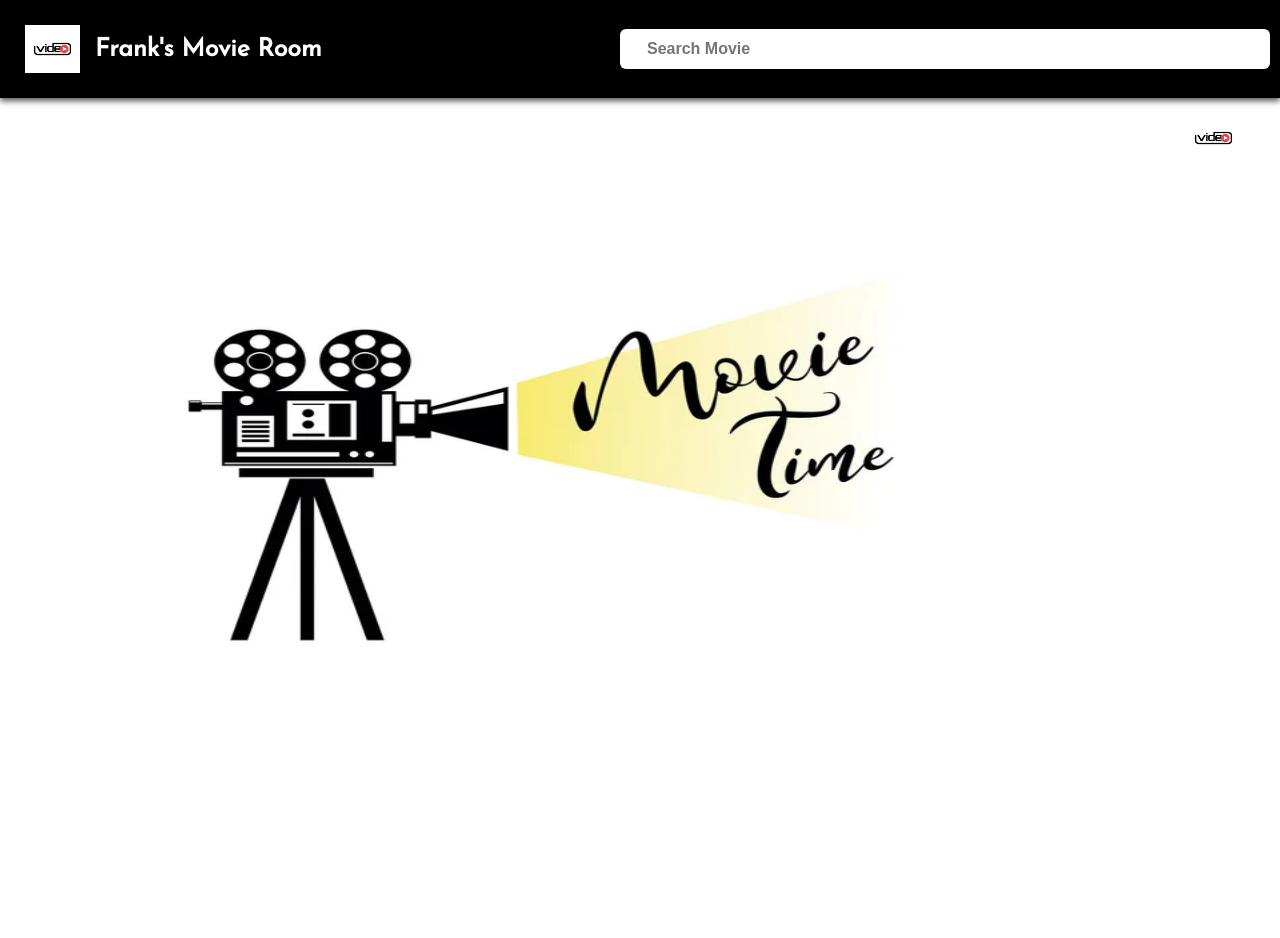
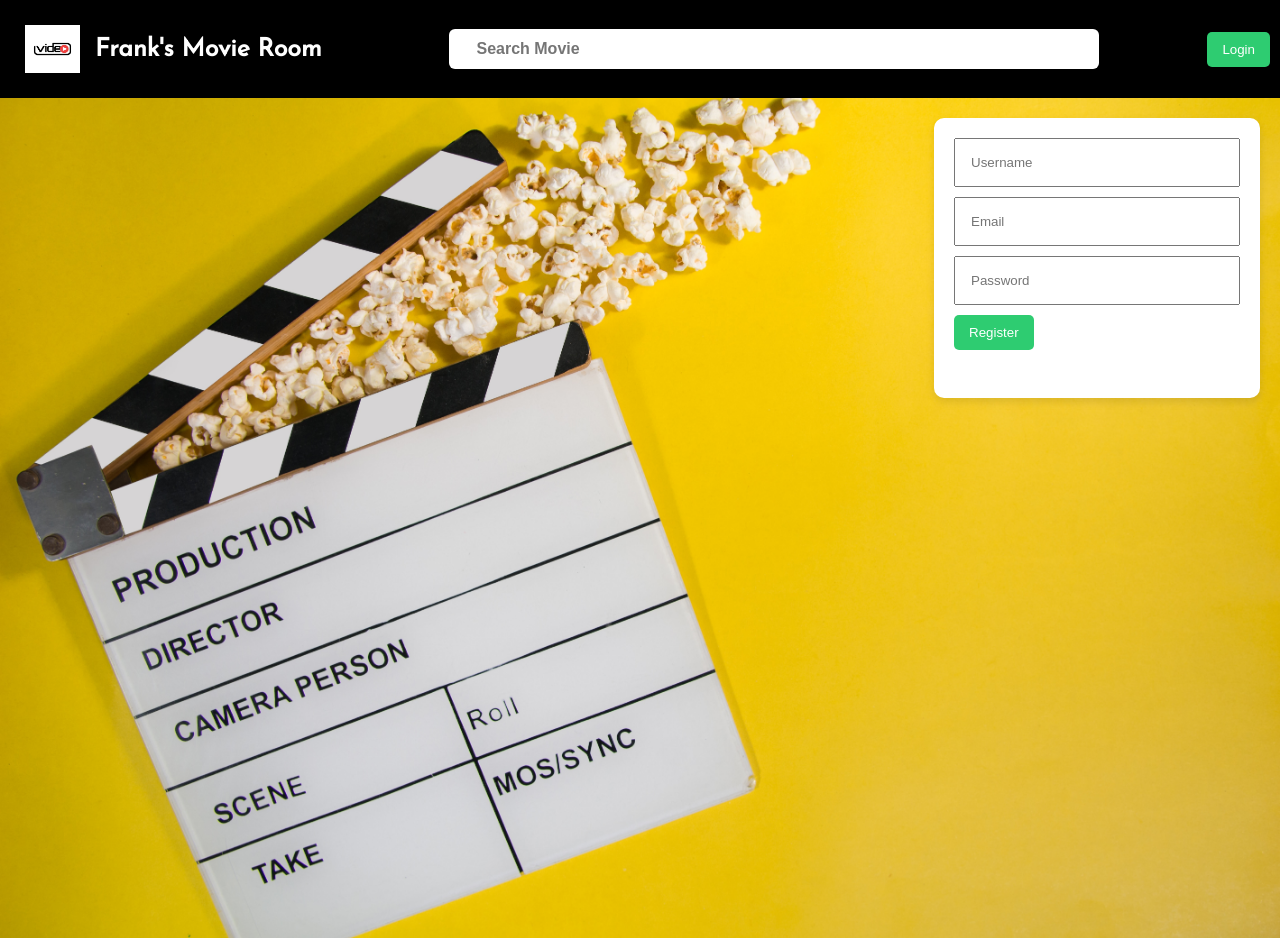
Before and after one commit to mperwe/media-library-frontend, a React (Create React App) app: page / in a window 1280 px wide. Before the commit the page ends 800 px from the top, so only its background shows below. Built offline with nearby package versions, Linux system fonts and the light colour scheme.

Commit message:
generate forms

```diff
--- a/package.json
+++ b/package.json
@@ -4,16 +4,16 @@
   "private": true,
   "homepage": "",
   "dependencies": {
-    "axios": "^0.21.1",
+    "axios": "^0.21.4",
     "gh-pages": "^3.2.3",
     "react": "^17.0.2",
     "react-dom": "^17.0.2",
+    "react-router-dom": "^6.18.0",
     "react-scripts": "4.0.3",
     "styled-components": "^5.3.0"
   },
   "scripts": {
     "start": "set NODE_OPTIONS=--openssl-legacy-provider && react-scripts start",
-
     "build": "react-scripts build",
     "test": "react-scripts test",
     "eject": "react-scripts eject",
--- a/src/App.js
+++ b/src/App.js
@@ -1,8 +1,6 @@
 import React, { useState } from "react";
 import Axios from "axios";
 import styled from "styled-components";
-import MovieComponent from "./components/MovieComponent";
-import MovieInfoComponent from "./components/MovieInfoComponent";
 
 export const API_KEY = "a9118a3a";
 
@@ -10,11 +8,13 @@ const Container = styled.div`
   display: flex;
   flex-direction: column;
 `;
+
 const AppName = styled.div`
   display: flex;
   flex-direction: row;
   align-items: center;
 `;
+
 const Header = styled.div`
   background-color: black;
   color: white;
@@ -27,6 +27,7 @@ const Header = styled.div`
   font-weight: bold;
   box-shadow: 0 3px 6px 0 #555;
 `;
+
 const SearchBox = styled.div`
   display: flex;
   flex-direction: row;
@@ -42,6 +43,7 @@ const MovieImage = styled.img`
   height: 48px;
   margin: 15px;
 `;
+
 const SearchInput = styled.input`
   color: black;
   font-size: 16px;
@@ -50,82 +52,135 @@ const SearchInput = styled.input`
   outline: none;
   margin-left: 15px;
 `;
-const MovieListContainer = styled.div`
-  display: flex;
-  flex-direction: row;
-  flex-wrap: wrap;
-  padding: 1px;
-  gap: 25px;
-  justify-content: space-evenly;;
+
+const RegisterButton = styled.button`
+  background-color: #2ecc71;
+  color: white;
+  padding: 10px 15px;
+  border: none;
+  border-radius: 5px;
+  cursor: pointer;
 `;
-const Placeholder = styled.img`
-  width: 800px;
-  height: 400px;
-  margin: 150px;
-  opacity: 100%;
 
+const RegisterFormContainer = styled.div`
+display: flex;
+flex-direction: column;
+align-items: flex-end;  // Align to the right
+justify-content: center;
+height: 100vh;
+padding: 20px;
+background-image: url('/moviebackground.jpg');
+background-size: cover;
+background-position: center;
+justify-content: flex-start;
+`;
+
+const RegisterForm = styled.div`
+display: flex;
+flex-direction: column;
+align-items: flex-end;  // Align to the right
+
+`
+const RegisterFormInput = styled.input`
+  margin-bottom: 10px;
+  padding: 15px;
+  width: 88%;
+`;
+
+const BackgroundCard = styled.div`
+  width: 38%;
+  padding: 20px;
+  border-radius: 10px;
+  background-color: white;  // Set the background color to white
+  box-shadow: 0 4px 8px rgba(0, 0, 0, 0.1);  // Optional: Add a box shadow for a card-like appearance
+  height: 30vh;
 `;
 
 function App() {
   const [searchQuery, updateSearchQuery] = useState("");
-
+  // eslint-disable-next-line
   const [movieList, updateMovieList] = useState([]);
+  // eslint-disable-next-line
   const [selectedMovie, onMovieSelect] = useState();
 
-  const [timeoutId, updateTimeoutId] = useState();
+  // New state for registration form
+  const [registerUsername, setRegisterUsername] = useState("");
+  const [registerEmail, setRegisterEmail] = useState("");
+  const [registerPassword, setRegisterPassword] = useState("");
+
+  // New state for showing/hiding registration form
+  const [showRegisterForm, setShowRegisterForm] = useState(false);
 
   const fetchData = async (searchString) => {
-    const response = await Axios.get(
-      `https://www.omdbapi.com/?s=${searchString}&apikey=${API_KEY}`,
-    );
+    const backendUrl = "http://localhost:4100/movies/";
+    const response = await Axios.get(backendUrl);
     updateMovieList(response.data.Search);
   };
 
   const onTextChange = (e) => {
-    onMovieSelect("")
-    clearTimeout(timeoutId);
+    onMovieSelect("");
     updateSearchQuery(e.target.value);
-    const timeout = setTimeout(() => fetchData(e.target.value), 500);
-    updateTimeoutId(timeout);
+    fetchData(e.target.value);
   };
+
+  const handleRegisterFormSubmit = (e) => {
+    e.preventDefault();
+    // Add your user registration logic here
+    // For simplicity, we'll just log the registration details
+    console.log("User registered:", {
+      username: registerUsername,
+      email: registerEmail,
+      password: registerPassword,
+    });
+    // Close the registration form
+    setShowRegisterForm(false);
+  };
+
   return (
     <Container>
       <Header>
         <AppName>
           <MovieImage src="logo12.jpg" />
           Frank's Movie Room
-
         </AppName>
         <SearchBox>
-
           <SearchInput
             placeholder="Search Movie"
             value={searchQuery}
             onChange={onTextChange}
           />
         </SearchBox>
+        <RegisterButton onClick={() => setShowRegisterForm(true)}>
+          Login
+        </RegisterButton>
       </Header>
-      {selectedMovie && <MovieInfoComponent selectedMovie={selectedMovie} onMovieSelect={onMovieSelect} />}
-      <MovieListContainer>
-        {movieList?.length ? (
-          movieList.map((movie, index) => (
-            <MovieComponent
-              key={index}
-              movie={movie}
-              onMovieSelect={onMovieSelect}
-            />
-          ))
-        ) : (
-          <Placeholder src="moviebg.jpg" />
-        )}
-
-          <MovieImage src="logo12.jpg" />
 
 
+      <RegisterFormContainer>
+  <RegisterForm >
+  <BackgroundCard>
 
-      </MovieListContainer>
+    <RegisterFormInput
+      type="text"
+      placeholder="Username"
+    />
+    <RegisterFormInput
+      type="email"
+      placeholder="Email"
+    />
+    <RegisterFormInput
+      type="password"
+      placeholder="Password"
+    />
+    <RegisterButton type="submit">Register</RegisterButton>
+    </BackgroundCard>
+
+  </RegisterForm>
+</RegisterFormContainer>
+
     </Container>
   );
+
 }
 
 export default App;
--- a/src/components/MovieInfoComponent.js
+++ b/src/components/MovieInfoComponent.js
@@ -61,8 +61,9 @@ const MovieInfoComponent = (props) => {
   const { selectedMovie } = props;
 
   useEffect(() => {
+    const backendUrl="http://localhost:4100/movies/:id"
     Axios.get(
-      `https://www.omdbapi.com/?i=${selectedMovie}&apikey=${API_KEY}`,
+      backendUrl.replace(":id", selectedMovie),
     ).then((response) => setMovieInfo(response.data));
   }, [selectedMovie]);
   return (
```
Also changed, not shown: src/components/LoginForm.js (added, +58 -0 lines), test.js (added, +162 -0 lines), public/moviebackground.jpg (added), 1 other file (tests, documents, lock files or other folders).
